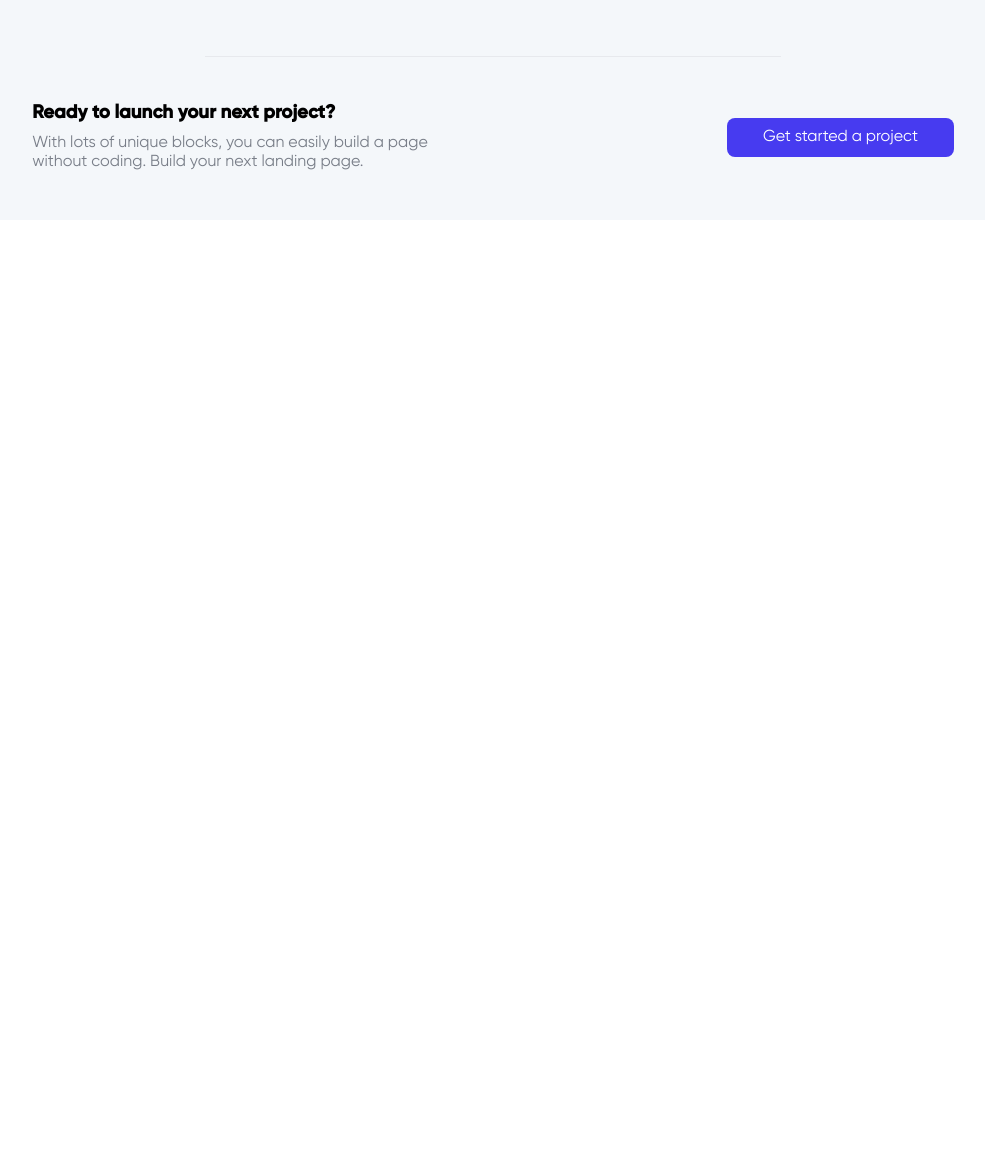
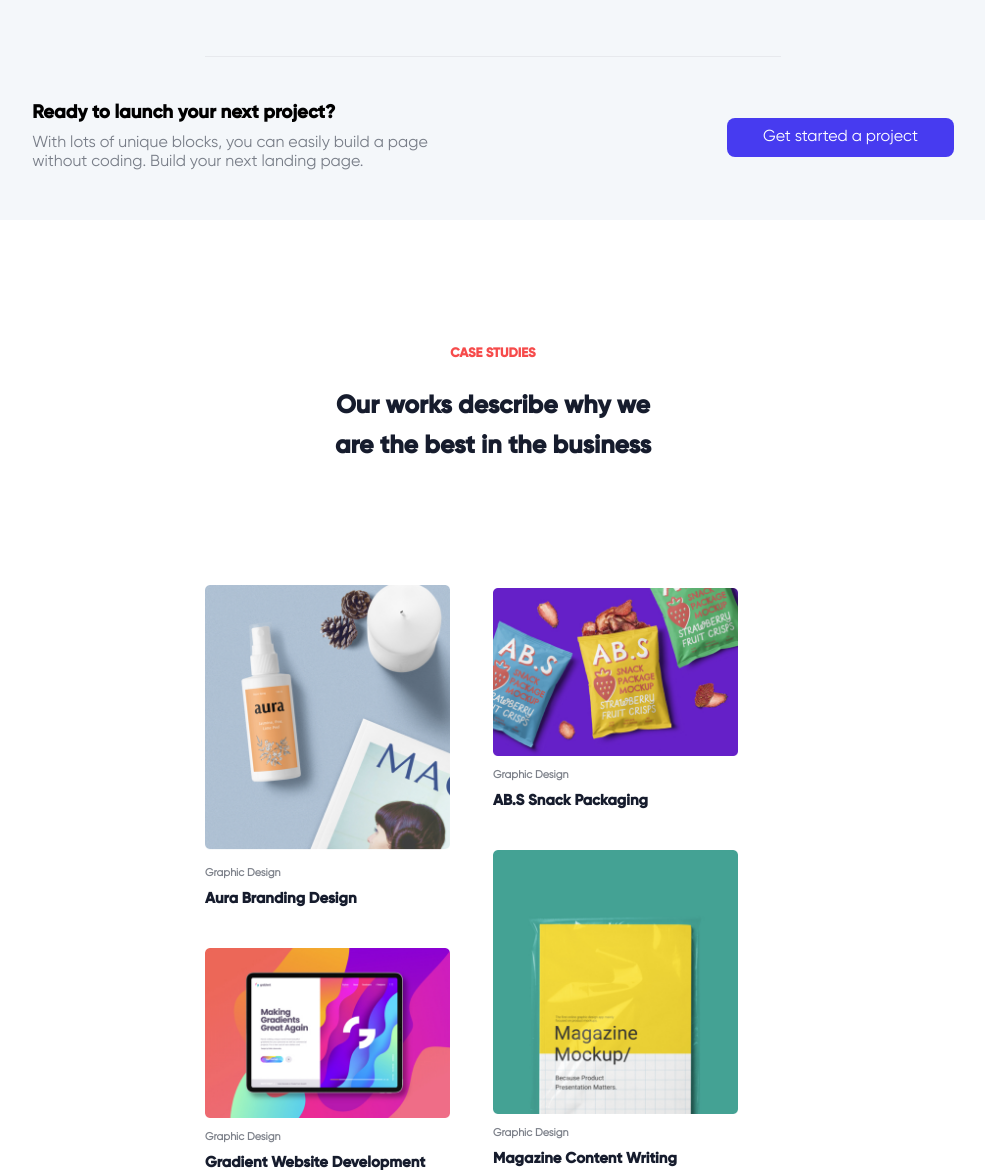
Before and after one commit to toxynosam/brainywave_io, a plain HTML site: page index.html in a window 1280 px wide. Shown: the part 3910-5085 px from the top of the page, without its empty margins (147-1132 px from the left). Before the commit the page ends 4210 px from the top, so only its background shows below. Drawn offline with nearby package versions, Linux system fonts and the light colour scheme; files whose address does not match are found by name.

Commit message:
feat: finished up the case study section

```diff
--- a/index.html
+++ b/index.html
@@ -247,6 +247,41 @@
 
 
       </section>
+      <center>
+
+      </center>
+      <section class="case_study">
+        <h3>Case studies</h3>
+        <h4>Our works describe why we are the best in the business</h4>
+        <div class="product_container">
+          <div class="products">
+            <div class="big_product">
+              <img src="./images/grid_aura.png" alt="">
+              <h6>Graphic Design</h6>
+              <h5>Aura Branding Design</h5>
+            </div>
+            <div class="small_product">
+              <img src="./images/grid_colorful.png" alt="">
+              <h6>Graphic Design</h6>
+              <h5>Gradient Website Development</h5>
+           </div>
+          </div>
+          <div class="products">
+            <div class="small_product">
+              <img src="./images/grid_abs.png" alt="">
+              <h6>Graphic Design</h6>
+              <h5>AB.S Snack Packaging</h5>
+           </div>
+            <div class="big_product">
+              <img src="./images/grid_mag.png" alt="">
+              <h6>Graphic Design</h6>
+              <h5>Magazine Content Writing</h5>
+            </div>
+
+          </div>
+        </div>
+
+      </section>
     </main>
     <!-- Main Section -->
 
--- a/style.css
+++ b/style.css
@@ -57,8 +57,8 @@ body {
   font-family: "Gilroy", sans-serif;
   overflow-x: hidden;
   font-size: 16px;
-  width: 100%;
-  height: auto;
+  /* width: 100%; */
+  /* height: auto; */
 }
 
 /* Utility */
@@ -515,3 +515,77 @@ main section:nth-child(3) > div > div > img{
   font-size: inherit;
   font-family: inherit;
 }
+
+.case_study{
+  width: 50%;
+  margin: auto;
+}
+
+.case_study h3{
+  color: var(--ba-red);
+  font-size: 13px;
+  font-family: "Gilroy_Bold";
+  /* margin: auto; */
+  text-align: center;
+  text-transform: uppercase;
+  margin-top: 30px;
+/* padding-bottom: 10px; */
+}
+
+.case_study h4{
+  font-size: 25px;
+  color: var(--ba-black);
+  font-family: "Gilroy_Bold";
+  width: 60%;
+  margin: auto;
+  line-height: 2.5rem;
+  padding-top: 25px;
+  padding-bottom: 3rem;
+  text-align: center;
+}
+
+.products{
+  margin-top: 70px;
+}
+
+.products .big_product img{
+  width: 85%;
+
+}
+
+.products .big_product h6, .products .small_product h6{
+  color: var(--ba-black-muted);
+  text-transform: capitalize;
+  text-align: start;
+  margin-bottom: 10px;
+  margin-top: 7px;
+
+
+}
+
+.products .big_product h5, .products .small_product h5{
+  font-size: 15px;
+  color: var(--ba-black);
+  font-family: "Gilroy_Bold";
+}
+
+.products .small_product img{
+  width: 85%;
+}
+
+.products{
+  display: flex;
+  justify-content: center;
+  gap: 2.5rem;
+  flex-direction: column;
+
+}
+
+.product_container{
+  display: flex;
+}
+/* .products{
+  display: grid;
+  grid-template-columns: repeat(2, 1fr);
+  gap: 0;
+} */
```
